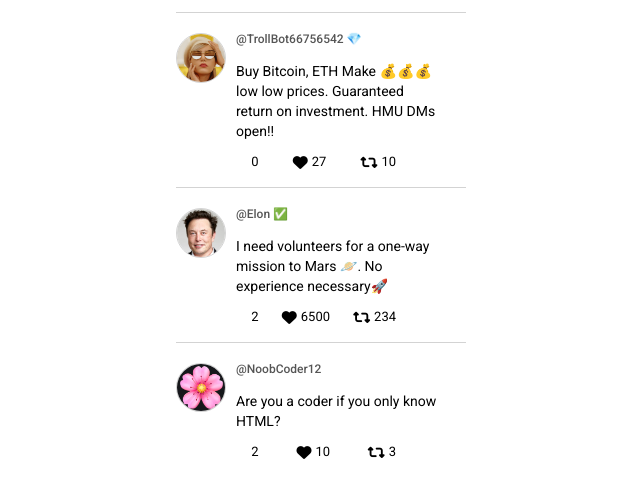
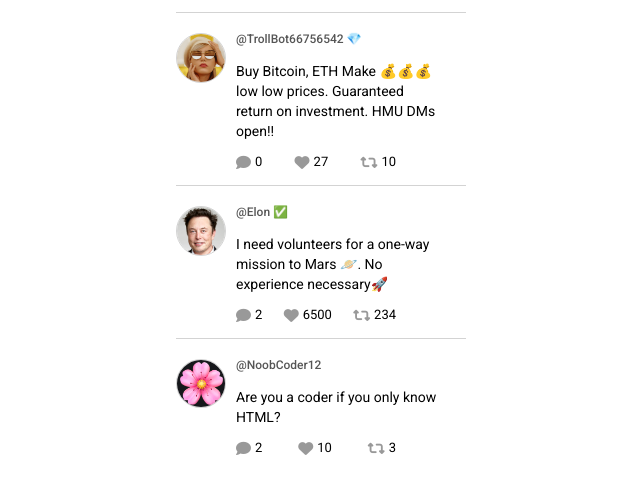
Before and after one commit to favy-codez/twitter-clone, a website built with Vite: page index.html in a window 1280 px wide. Shown: the part 197-694 px from the top of the page, without its empty margins (319-959 px from the left). Built offline with nearby package versions, Linux system fonts and the light colour scheme; a small style sheet from the web is missing.

Commit message:
commit message

```diff
--- a/index.css
+++ b/index.css
@@ -15,6 +15,14 @@ h1{
 i{
     font-size: 15px;
     cursor: pointer;
+}
+
+i:hover{
+    transform: scale(1.2)
+}
+
+.fa-solid{
+    color: #999;
 }
 
 .liked{
--- a/index.js
+++ b/index.js
@@ -21,7 +21,7 @@ function getFeedHtml(){
                 <p class="tweet-text">${tweet.tweetText}</p>
                 <div class="tweet-details">
                     <span class="tweet-detail">
-                    <i class = "a-regular fa-comment-dots"></i>
+                    <i class="fa-solid fa-comment"></i>
                         ${tweet.replies.length}
                     </span>
                     <span class="tweet-detail">
```
